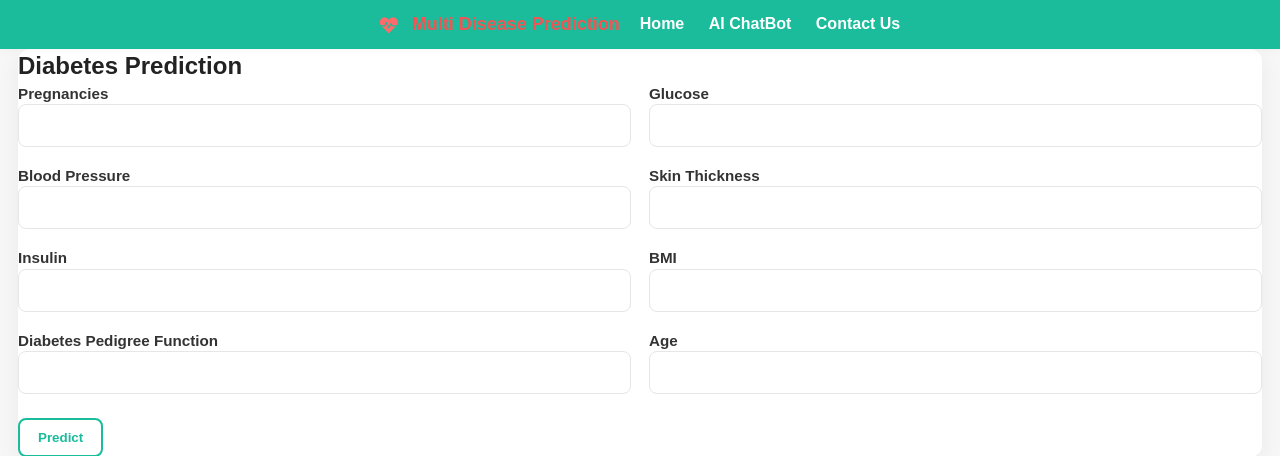
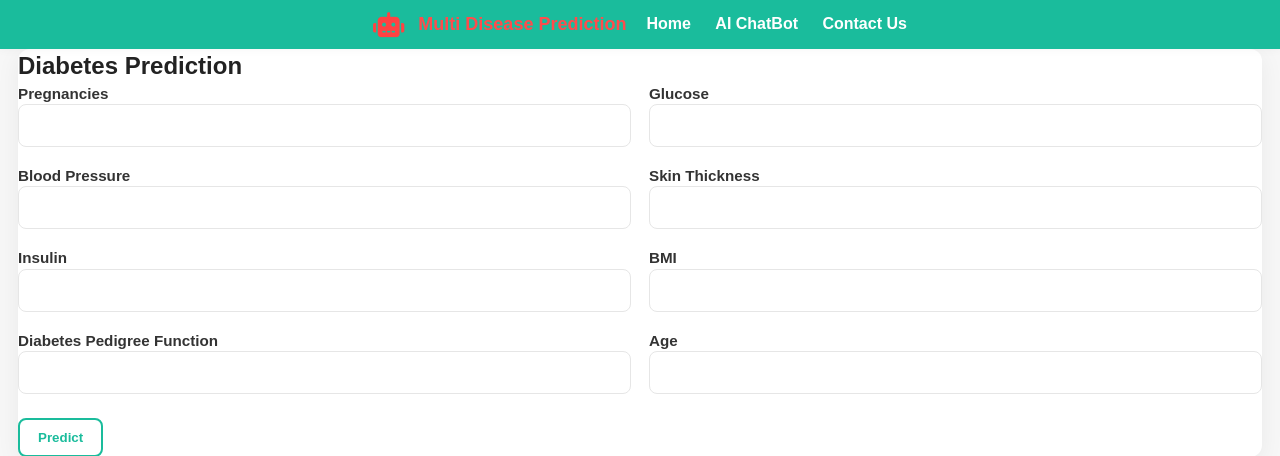
Before and after one commit to rakshith0110/MultiDisease-Predictor-AI, a Flask app: page /diabetes in a window 1280 px wide. Shown: the top 456 px of the page. Run offline with Flask 3, Linux system fonts and the light colour scheme.

Commit message:
new update

```diff
--- a/templates/layout.html
+++ b/templates/layout.html
@@ -17,8 +17,10 @@
   <header class="header">
     <div class="container header-inner" style="display:flex;align-items:center;justify-content:space-between;">
       <a class="logo" href="{{ url_for('main') }}">
-        <i class="fas fa-heartbeat" style="color:#ff6b6b"></i>
-        <span style="margin-left:6px;color:#f05454"><strong>Multi</strong> Disease Prediction</span>
+        <i class="fas fa-robot" style="color:hsl(0, 100%, 63%); font-size:25px;"></i>
+
+
+        <span style="margin-left:6px;color:hsl(0, 100%, 65%)"><strong>Multi</strong> Disease Prediction</span>
       </a>
 
       <nav class="navbar">
```
Also changed, not shown: static/image/ml_logo.png (added).
